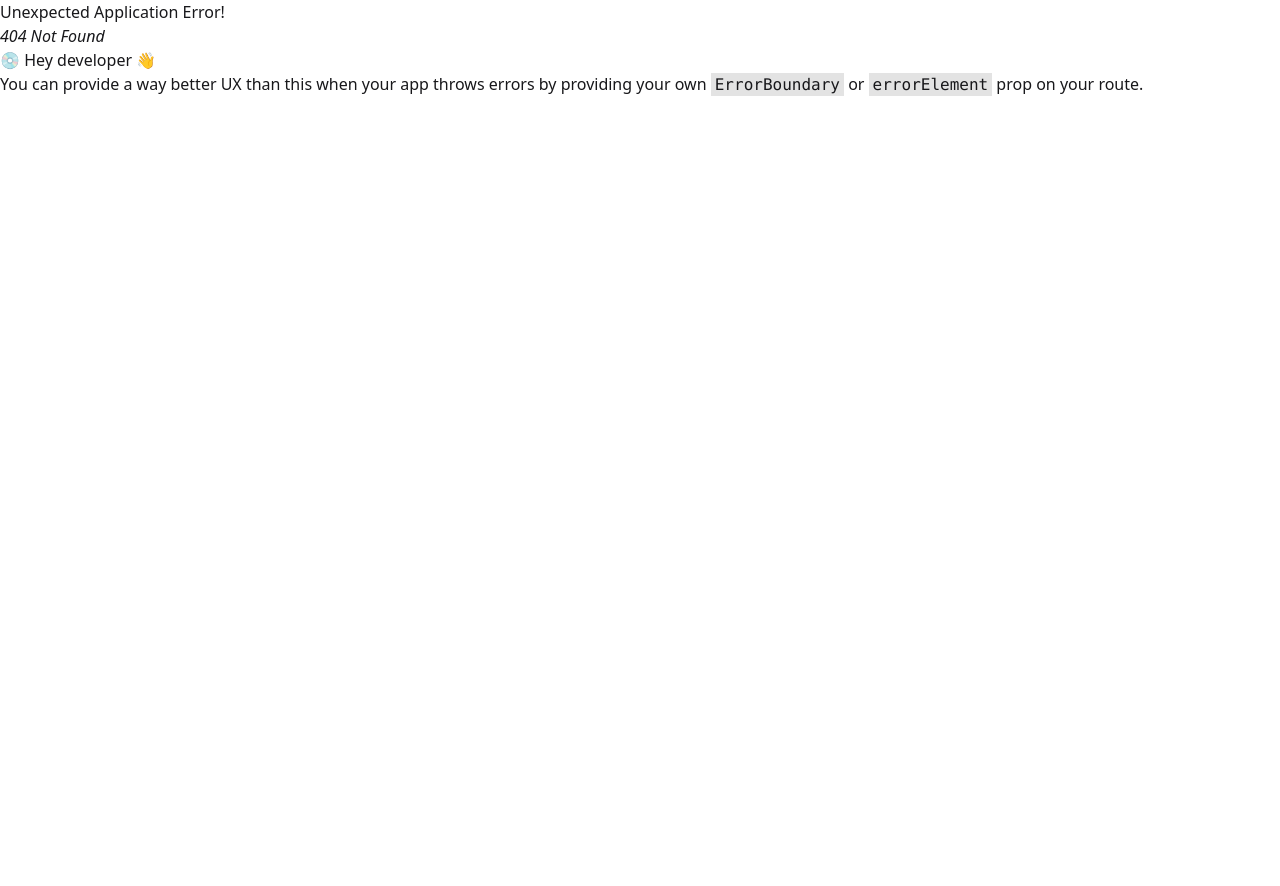
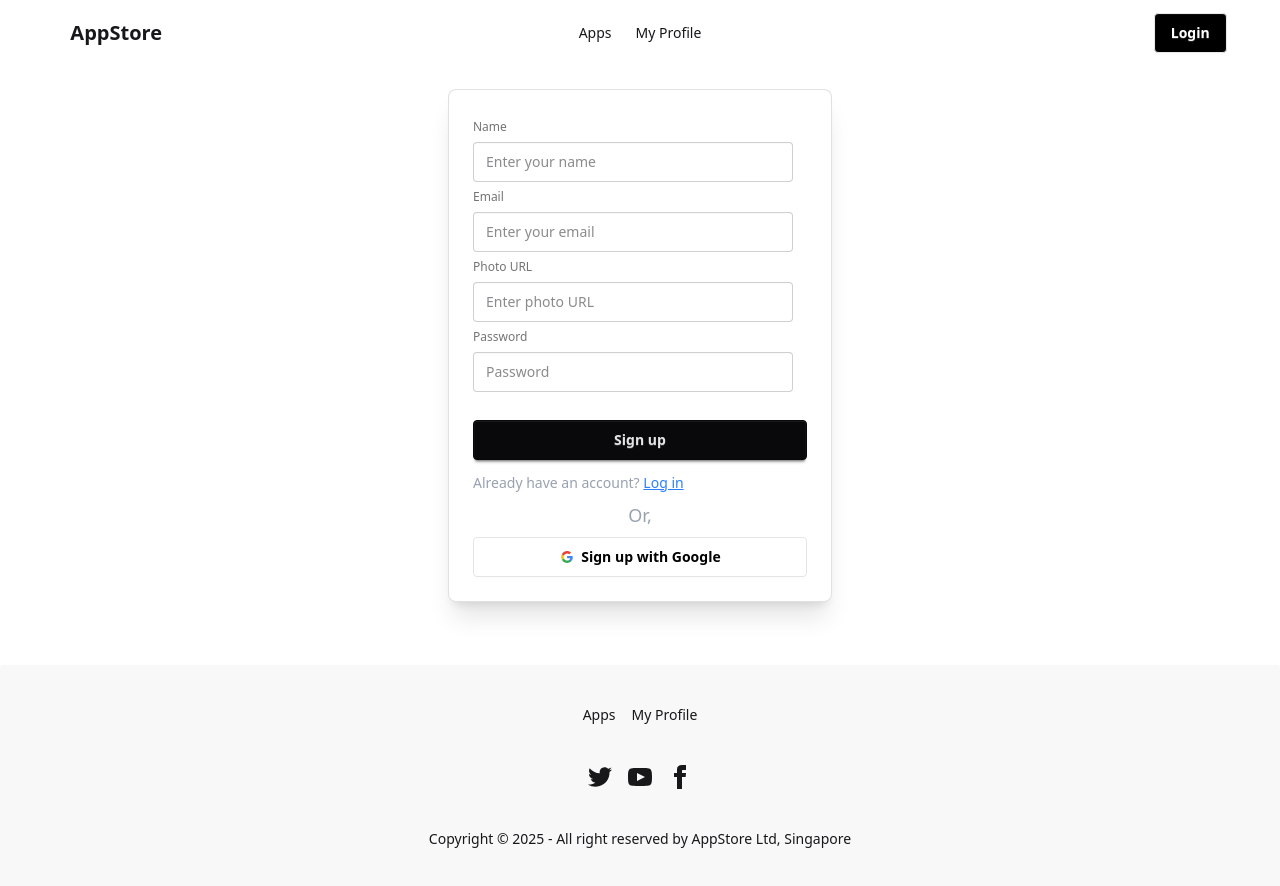
Before and after one commit to jahidhasansabbir/app-store, a React (Vite) app: page /register in a window 1280 px wide. Before the commit this address had no page. Shown: the top 886 px of the page. Before the commit the page ends 800 px from the top, so only its background shows below. Built offline with nearby package versions, Linux system fonts and the light colour scheme.

Commit message:
added login and register page

```diff
--- a/src/components/Reveiw/Reveiw.jsx
+++ b/src/components/Review/Review.jsx
@@ -1,6 +1,6 @@
 import React from "react";
 
-const Reveiw = ({setReview}) => {
+const Review = ({setReview}) => {
   const handleRating = (e) => {
     e.preventDefault();
     const review = e.target.review.value;
@@ -66,4 +66,4 @@
   );
 };
 
-export default Reveiw;
+export default Review;
--- a/src/pages/AppDetails.jsx
+++ b/src/pages/AppDetails.jsx
@@ -1,12 +1,12 @@
 import React, { useState } from "react";
 import { useLoaderData, useParams } from "react-router";
-import Reveiw from "../components/Reveiw/Reveiw";
+import Review from "../components/Review/Review";
+
 
 const AppDetails = () => {
   const { id } = useParams();
   const apps = useLoaderData();
   const [review, setReview] = useState('')
-  console.log(review);
   const app = apps.find((app) => app.id == id);
   const {
     name,
@@ -52,7 +52,7 @@
         </div>
       </div>
       <p className="text-gray-700 mb-6 leading-relaxed">{description}</p>
-
+      <p>{review}</p>
       <div className="mb-6">
         <h2 className="text-xl font-semibold mb-2">Features</h2>
         <ul className="list-disc list-inside space-y-1 text-gray-800">
@@ -78,7 +78,7 @@
           ))}
         </div>
       </div>
-          <Reveiw setReview={setReview}></Reveiw>
+          <Review setReview={setReview}></Review>
     </div>
   );
 };
--- a/src/pages/Login.jsx
+++ b/src/pages/Login.jsx
@@ -1,11 +1,63 @@
-import React from 'react';
+import React from "react";
+import { NavLink } from "react-router";
 
 const Login = () => {
-    return (
-        <div>
-            <h1>login page</h1>
+
+  return (
+    <div className="flex justify-center items-center min-h-[70vh] mb-10">
+      <div className="card bg-base-100 w-full mx-auto max-w-sm shrink-0 shadow-xl border border-[#8080803c]">
+        <div className="card-body">
+          <form className="fieldset">
+            <label className="label">Email</label>
+            <input type="email" className="input" placeholder="Email" />
+            <label className="label">Password</label>
+            <input type="password" className="input" placeholder="Password" />
+            <div>
+              <a className="link link-hover">Forgot password?</a>
+            </div>
+            <button className="btn btn-neutral mt-4">Login</button>
+          </form>
+          <p className="text-gray-400">
+          Don't have an account?{" "}
+            <NavLink to='/register' className="text-blue-500 underline">
+              Register
+            </NavLink>
+          </p>
+          <p className="text-center text-gray-400 text-lg">Or,</p>
+          <button className="btn bg-white text-black border-[#e5e5e5]">
+            <svg
+              aria-label="Google logo"
+              width="16"
+              height="16"
+              xmlns="http://www.w3.org/2000/svg"
+              viewBox="0 0 512 512"
+            >
+              <g>
+                <path d="m0 0H512V512H0" fill="#fff"></path>
+                <path
+                  fill="#34a853"
+                  d="M153 292c30 82 118 95 171 60h62v48A192 192 0 0190 341"
+                ></path>
+                <path
+                  fill="#4285f4"
+                  d="m386 400a140 175 0 0053-179H260v74h102q-7 37-38 57"
+                ></path>
+                <path
+                  fill="#fbbc02"
+                  d="m90 341a208 200 0 010-171l63 49q-12 37 0 73"
+                ></path>
+                <path
+                  fill="#ea4335"
+                  d="m153 219c22-69 116-109 179-50l55-54c-78-75-230-72-297 55"
+                ></path>
+              </g>
+            </svg>
+            Login with Google
+          </button>
         </div>
-    );
+      </div>
+    </div>
+  );
 };
 
 export default Login;
--- a/src/pages/Register.jsx
+++ b/src/pages/Register.jsx
@@ -0,0 +1,70 @@
+import React from 'react';
+import { NavLink } from 'react-router';
+
+const Register = () => {
+    return (
+        <div className="flex justify-center items-center min-h-[70vh] mb-10">
+      <div className="card bg-base-100 w-full mx-auto max-w-sm shrink-0 shadow-xl border border-[#8080803c]">
+        <div className="card-body">
+          <form className="fieldset">
+            <label className="label">Name</label>
+            <input type="text" name='name' className="input" placeholder="Enter your name" />
+
+            <label className="label">Email</label>
+            <input type="email" name='email' className="input" placeholder="Enter your email" />
+
+            <label className="label">Photo URL</label>
+            <input type="text" name='photoUrl' className="input" placeholder="Enter photo URL" />
+
+            <label className="label">Password</label>
+            <input type="password"
+            name='password'
+            className="input" placeholder="Password" />
+            <div>
+            </div>
+            <button className="btn btn-neutral mt-4">Sign up</button>
+          </form>
+          <p className="text-gray-400">
+          Already have an account?{" "}
+            <NavLink to='/login' className="text-blue-500 underline">
+              Log in
+            </NavLink>
+          </p>
+          <p className="text-center text-gray-400 text-lg">Or,</p>
+          <button className="btn bg-white text-black border-[#e5e5e5]">
+            <svg
+              aria-label="Google logo"
+              width="16"
+              height="16"
+              xmlns="http://www.w3.org/2000/svg"
+              viewBox="0 0 512 512"
+            >
+              <g>
+                <path d="m0 0H512V512H0" fill="#fff"></path>
+                <path
+                  fill="#34a853"
+                  d="M153 292c30 82 118 95 171 60h62v48A192 192 0 0190 341"
+                ></path>
+                <path
+                  fill="#4285f4"
+                  d="m386 400a140 175 0 0053-179H260v74h102q-7 37-38 57"
+                ></path>
+                <path
+                  fill="#fbbc02"
+                  d="m90 341a208 200 0 010-171l63 49q-12 37 0 73"
+                ></path>
+                <path
+                  fill="#ea4335"
+                  d="m153 219c22-69 116-109 179-50l55-54c-78-75-230-72-297 55"
+                ></path>
+              </g>
+            </svg>
+            Sign up with Google
+          </button>
+        </div>
+      </div>
+    </div>
+    );
+};
+
+export default Register;
--- a/src/router/Router.jsx
+++ b/src/router/Router.jsx
@@ -5,6 +5,7 @@
 import AppDetails from "../pages/AppDetails";
 import PrivateRoute from "../provider/PrivateRoute";
 import Login from "../pages/Login";
+import Register from "../pages/Register";
 
 export const router = createBrowserRouter([
     {
@@ -32,6 +33,10 @@
             {
                 path: 'login',
                 Component: Login
+            },
+            {
+                path: 'register',
+                Component: Register
             }
         ]
     }
```
